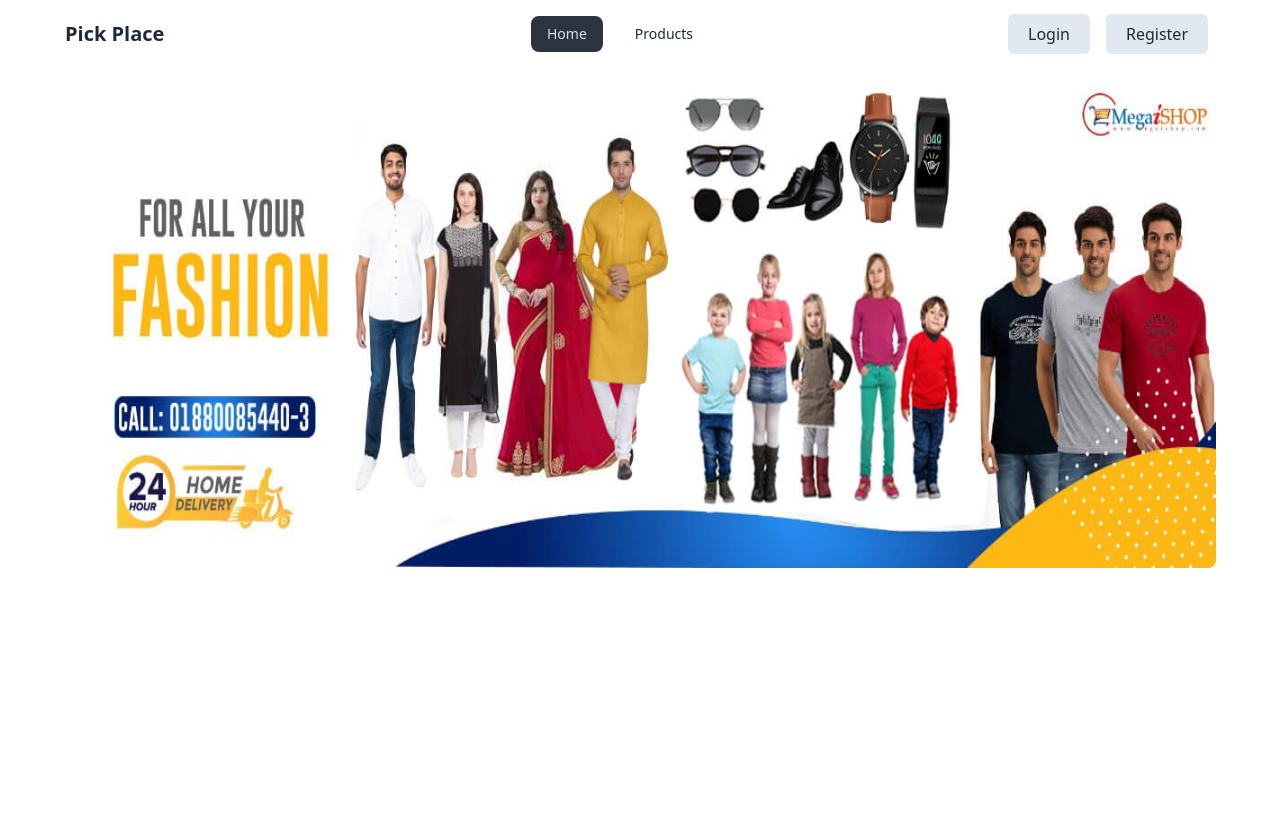
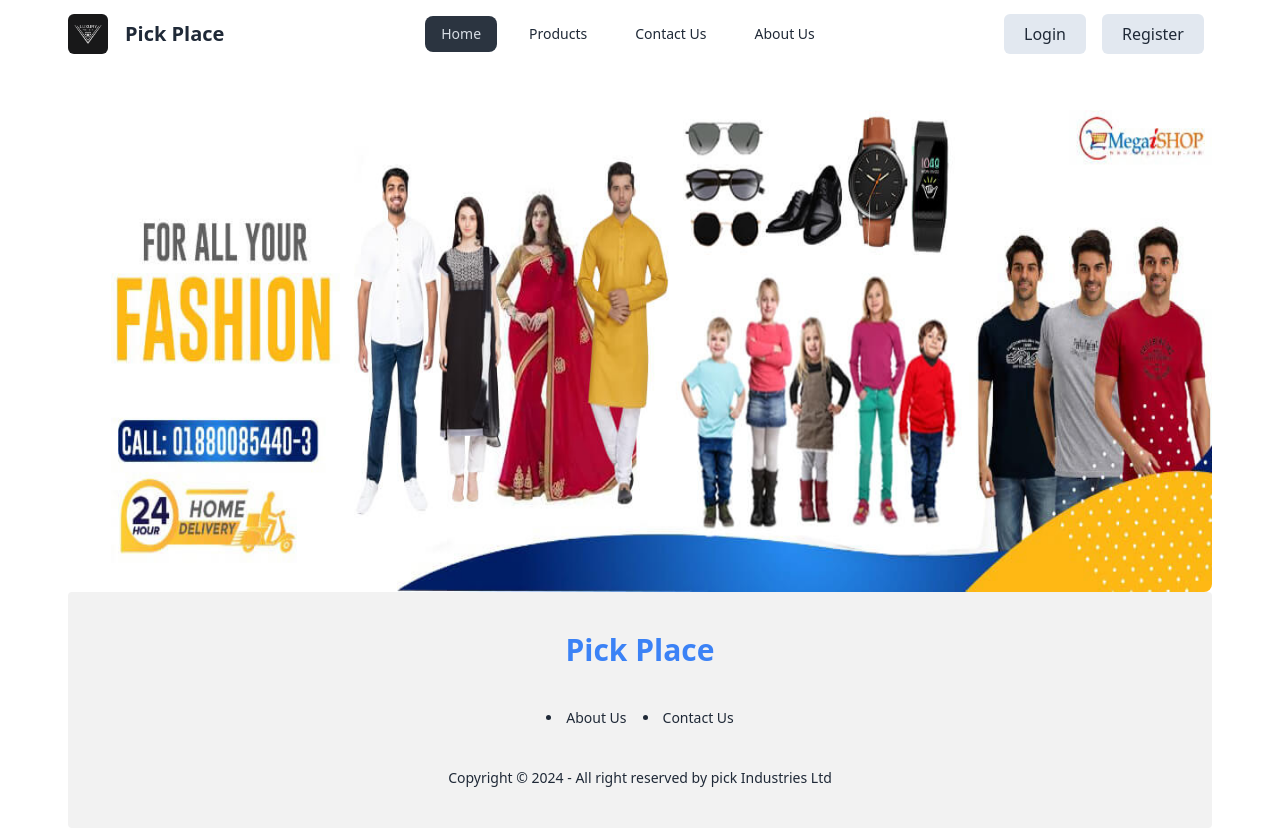
Before and after one commit to mdrashed62/choose-your-product, a React (Vite) app: page / in a window 1280 px wide. Before the commit the page ends 800 px from the top, so only its background shows below. Built offline with nearby package versions, Linux system fonts and the light colour scheme; no server answers.

Commit message:
added the readme file

```diff
--- /dev/null
+++ b/src/Components/AboutUs.jsx
@@ -0,0 +1,31 @@
+import React from "react";
+
+const AboutUs = () => {
+  return (
+    <div>
+      <h1 className="lg:text-4xl text-2xl text-center">About Us</h1>
+      <p className="text-center lg:w-[900px] mx-auto mt-6">
+        Welcome to{" "}
+        <span className="text-blue-500 text-xl font-semibold">Pick Place</span>,
+        your premier destination for high-quality and stylish uniform solutions.
+        With a commitment to excellence and a passion for fashion, we provide a
+        wide range of uniforms designed to meet the needs of various industries,
+        including corporate, hospitality, healthcare, education, and{" "}
+        <span className="text-red-500">more.</span>
+      </p>
+
+      <h1 className="lg:text-4xl text-2xl text-center mt-8">Our Products</h1>
+      <p className="text-center lg:w-[900px] mx-auto mt-6 mb-6">
+        We take pride in offering a diverse selection of uniforms, including:
+        Corporate Uniforms: Professional attire that reflects your companys
+        values and image. Healthcare Uniforms: Comfortable and practical
+        solutions for medical and healthcare professionals. Hospitality
+        Uniforms: Stylish and functional uniforms for the hospitality industry.
+        Educational Uniforms: Durable and well-designed uniforms for students
+        and staff.
+      </p>
+    </div>
+  );
+};
+
+export default AboutUs;
--- a/src/Components/Banner.jsx
+++ b/src/Components/Banner.jsx
@@ -2,8 +2,8 @@ import bannerPhoto from '../assets/ProductsImg.jpg'
 
 const Banner = () => {
   return (
-    <div className=''>
-      <img src={bannerPhoto} alt="Banner" className="h-[500px] rounded-lg" />
+    <div className='mt-6'>
+      <img src={bannerPhoto} alt="Banner" className="lg:h-[500px] rounded-lg" />
     </div>
   );
 };
--- /dev/null
+++ b/src/Components/ContactUs.jsx
@@ -0,0 +1,22 @@
+import React from "react";
+
+const ContactUs = () => {
+  return (
+    <div className="grid grid-cols-1 lg:grid-cols-2 justify-center gap-10 mt-6 mb-6">
+      <div>
+        <h1 className="text-3xl">Get In Touch</h1>
+        <p>Address: [Basundhara] [Dhaka, 1000] [Bangladesh]</p>
+        <p>Email: jhondoe@gamil.com</p>
+        <p>Phone: 0344424578</p>
+      </div>
+      <div>
+        <h1 className="text-3xl">Office Hours</h1>
+        <p>Monday to Friday: 9:00 AM - 6:00 PM</p>
+        <p>Saturday: 10:00 AM - 4:00 PM</p>
+        <p>Sunday: Closed</p>
+      </div>
+    </div>
+  );
+};
+
+export default ContactUs;
--- /dev/null
+++ b/src/Components/Footer.jsx
@@ -0,0 +1,25 @@
+import { Link } from "react-router-dom";
+
+const Footer = () => {
+  return (
+    <footer className="footer footer-center bg-base-200 text-base-content rounded p-10">
+      <nav className="">
+        <h1 className="text-3xl font-semibold text-blue-500">Pick Place</h1>
+      </nav>
+      <nav>
+      <nav className="grid grid-flow-col gap-4">
+    <Link to="/aboutUs"><li>About Us</li></Link>
+    <Link to="/contactUs"><li>Contact Us</li></Link>
+  </nav>
+      </nav>
+      <aside>
+        <p>
+          Copyright © {new Date().getFullYear()} - All right reserved by pick
+          Industries Ltd
+        </p>
+      </aside>
+    </footer>
+  );
+};
+
+export default Footer;
--- a/src/Components/Navbar.jsx
+++ b/src/Components/Navbar.jsx
@@ -1,6 +1,7 @@
 import { useContext } from "react";
 import { NavLink, useNavigate } from "react-router-dom";
 import { AuthContext } from "../Providers/AuthProvider";
+import logo from '../assets/fav.png'
 
 const Navbar = () => {
   const { logOut, user } = useContext(AuthContext);
@@ -14,6 +15,12 @@ const Navbar = () => {
       <li className="ml-4 mr-4">
         <NavLink to="/products">Products</NavLink>
       </li>
+      <li className="mr-4">
+        <NavLink to="/contactUs">Contact Us</NavLink>
+      </li>
+      <li>
+        <NavLink to="/aboutUs">About Us</NavLink>
+      </li>
     </>
   );
 
@@ -23,7 +30,7 @@ const Navbar = () => {
         navigate("/login");
       })
       .catch((error) => {
-        console.error("Sign out error:", error); // Handle any potential errors
+        console.error("Sign out error:", error);
       });
   };
 
@@ -55,7 +62,10 @@ const Navbar = () => {
               {navLinks}
             </ul>
           </div>
+          <div className="flex items-center">
+            <img className="w-10 h-10 rounded-md ml-4" src={logo} alt="" />
           <a className="btn btn-ghost text-xl">Pick Place</a>
+          </div>
         </div>
         <div className="navbar-center hidden lg:flex">
           <ul className="menu menu-horizontal px-1">{navLinks}</ul>
@@ -64,7 +74,7 @@ const Navbar = () => {
           {user ? (
             <button
               onClick={handleSignOut}
-              className="px-5 py-2 bg-blue-500 text-white rounded-md"
+              className="px-5 py-1 lg:py-2 bg-blue-500 text-white rounded-md"
             >
               Log Out
             </button>
--- a/src/Components/Products.jsx
+++ b/src/Components/Products.jsx
@@ -25,7 +25,7 @@ const Products = () => {
 
   useEffect(() => {
     fetch(
-      `https://choose-products-server-scic.onrender.com/products?page=${currentPage}&size=${itemPerPage}&sort=${
+      `https://choose-products-server-scic-1.onrender.com/products?page=${currentPage}&size=${itemPerPage}&sort=${
         asc ? "asc" : "desc"
       }`
     )
@@ -101,7 +101,7 @@ const Products = () => {
     <div>
       <button
         onClick={() => setAsc(!asc)}
-        className="px-4 py-2 rounded-md bg-blue-500 text-white"
+        className="px-4 lg:py-2 py-1 rounded-md bg-blue-500 text-white"
       >
         {asc ? "Price: Low to High" : "Price: High to Low"}
       </button>
@@ -167,12 +167,12 @@ const Products = () => {
       <form onSubmit={handleSearch} className="mb-6 lg:w-1/2 mt-4">
         <div className="w-full mx-auto">
           <input
-            className="bg-gray-300 px-4 cursor mx-auto py-2 w-[50%] lg:w-[80%] rounded-md"
+            className="bg-gray-300 px-4 cursor mx-auto lg:py-2 py-1 lg:w-[80%] rounded-md"
             placeholder="Search"
             type="text"
             name="search"
           />
-          <button className="px-6 lg:w-[15%] py-2 text-white ml-4 bg-blue-500 rounded-md">
+          <button className="px-6 lg:w-[15%] lg:py-2 py-1 text-white ml-4 bg-blue-500 rounded-md">
             Search
           </button>
         </div>
--- a/src/Components/SingleProduct.jsx
+++ b/src/Components/SingleProduct.jsx
@@ -20,7 +20,7 @@ const SingleProduct = ({ aProduct }) => {
   return (
     <div className="card card-compact bg-base-100">
       <figure>
-        <img className="w-full h-[400px]"
+        <img className="w-full lg:h-[400px]"
           src={image}
           alt={name}
         />
@@ -38,7 +38,7 @@ const SingleProduct = ({ aProduct }) => {
         <div>
           <div className="flex justify-between">
             <p>{category}</p>
-            <p>{brand}</p>
+            <p>Brand {brand}</p>
           </div>
           <div className="flex justify-between">
             <p>{formattedDate}</p>
--- a/src/Layout/Root.jsx
+++ b/src/Layout/Root.jsx
@@ -1,5 +1,6 @@
 import { Outlet } from "react-router-dom";
 import Navbar from "../Components/Navbar";
+import Footer from "../Components/Footer";
 
 
 const Root = () => {
@@ -7,6 +8,7 @@ const Root = () => {
         <div>
             <Navbar></Navbar>
             <Outlet></Outlet>
+            <Footer></Footer>
         </div>
     );
 };
--- a/src/Routes/Routes.jsx
+++ b/src/Routes/Routes.jsx
@@ -5,6 +5,8 @@ import Login from "../Components/Login";
 import Registration from "../Components/Ragistration";
 import Products from "../Components/Products";
 import PrivateRoute from "./PrivateRoute";
+import AboutUs from "../Components/AboutUs";
+import ContactUs from "../Components/ContactUs";
 
 const router = createBrowserRouter([
   {
@@ -24,7 +26,7 @@ const router = createBrowserRouter([
         ),
         loader: () =>
           fetch(
-            "https://choose-products-server-scic.onrender.com/productsCount"
+            "https://choose-products-server-scic-1.onrender.com/productsCount"
           ),
       },
       {
@@ -35,6 +37,14 @@ const router = createBrowserRouter([
         path: "/registration",
         element: <Registration></Registration>,
       },
+      {
+        path: "/aboutUs",
+        element: <AboutUs></AboutUs>,
+      },
+      {
+        path: "/contactUs",
+        element: <ContactUs></ContactUs>,
+      },
     ],
   },
 ]);
--- a/src/main.jsx
+++ b/src/main.jsx
@@ -9,7 +9,7 @@ import router from './Routes/Routes';
 import AuthProvider from './Providers/AuthProvider';
 
 createRoot(document.getElementById('root')).render(
- <div className='max-w-6xl mx-auto'>
+ <div className='max-w-6xl px-1 mx-auto'>
    <StrictMode>
     <AuthProvider>
     <RouterProvider router={router} />
```
Also changed, not shown: src/assets/fav.png (added), 1 other file (tests, documents, lock files or other folders).
